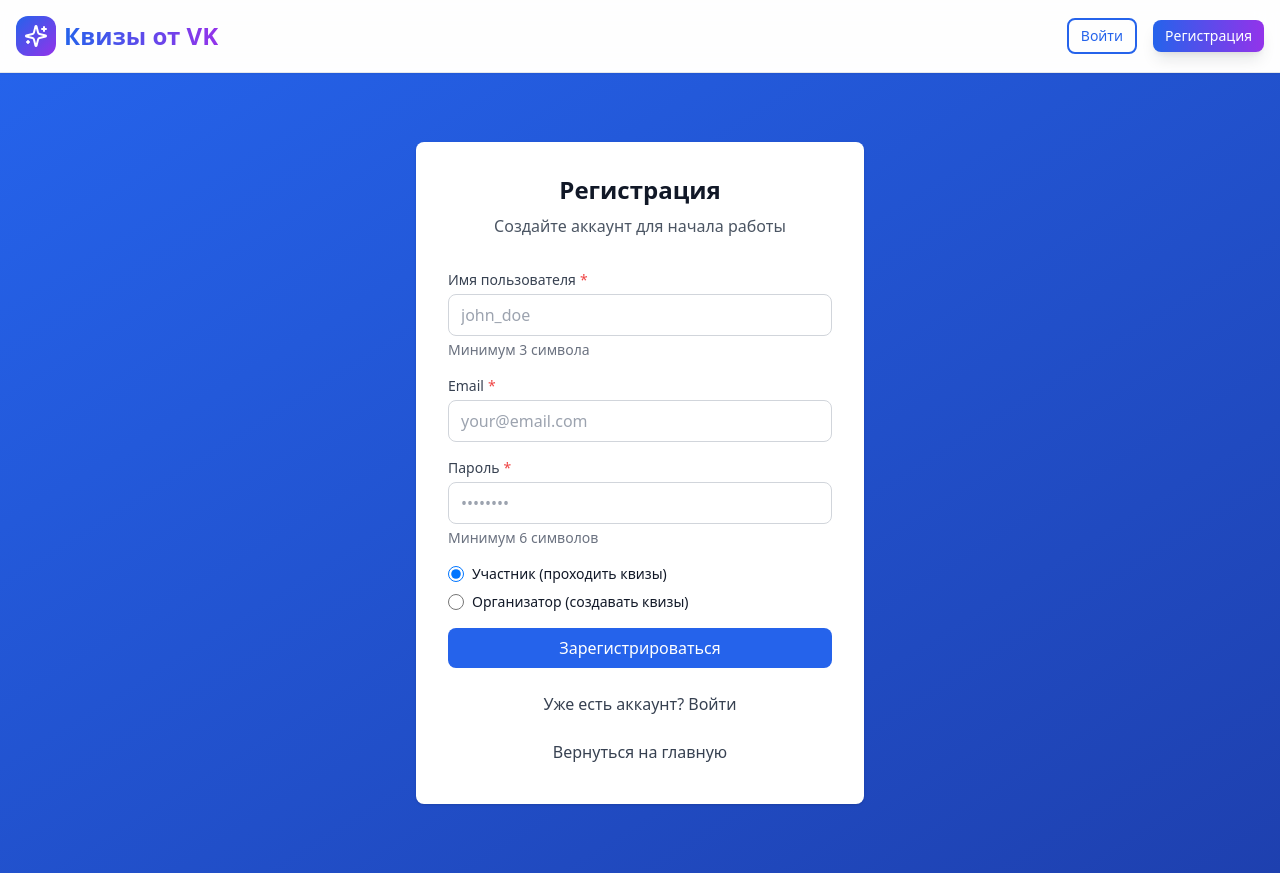
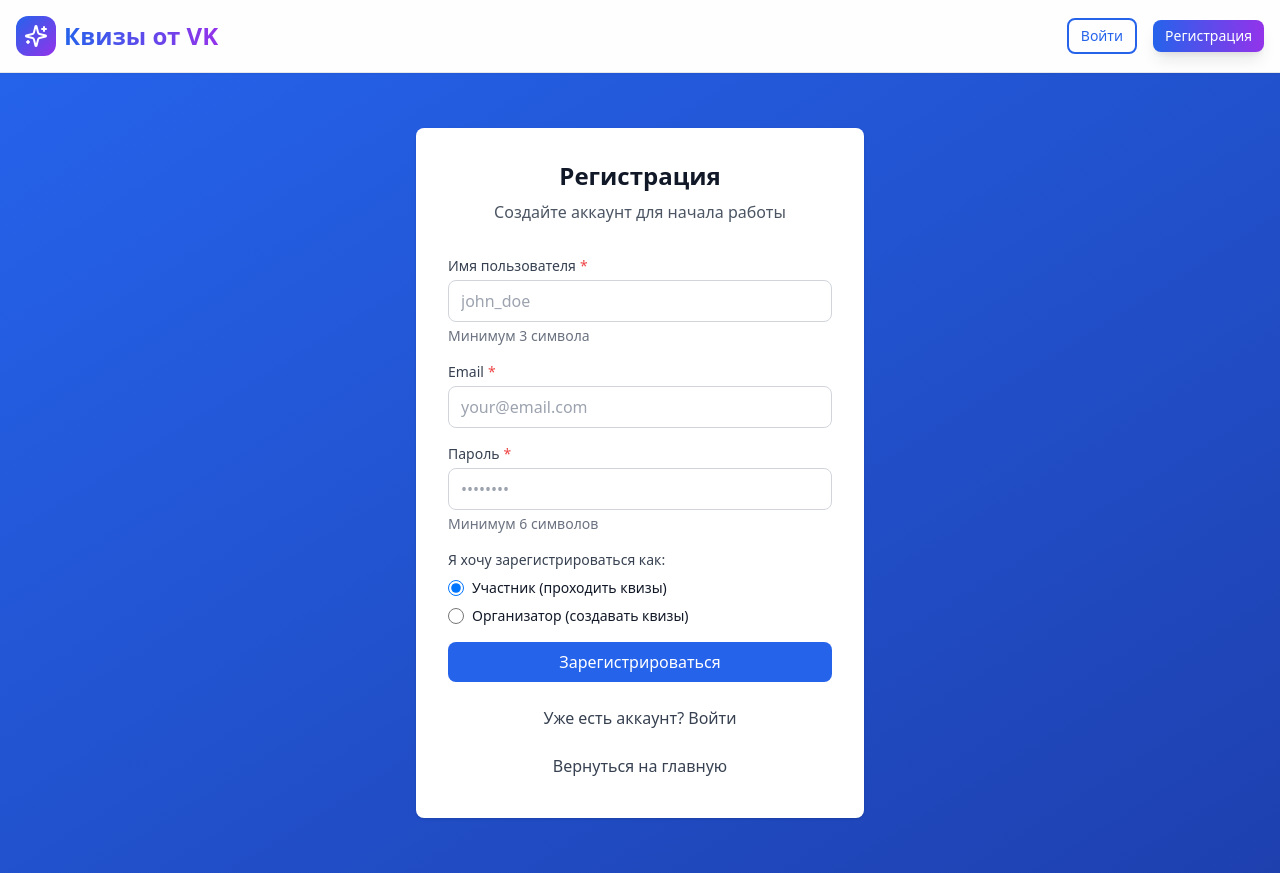
Before and after one commit to imka07/VK-Practice, a Next.js app: page /register in a window 1280 px wide. Built offline with nearby package versions, Linux system fonts and the light colour scheme; no server answers.

Commit message:
Add label prop to RadioGroup component

```diff
--- a/src/components/ui/Radio.tsx
+++ b/src/components/ui/Radio.tsx
@@ -42,11 +42,17 @@
 interface RadioGroupProps {
   children: React.ReactNode;
   className?: string;
+  label?: string;
 }
 
-export function RadioGroup({ children, className }: RadioGroupProps) {
+export function RadioGroup({ children, className, label }: RadioGroupProps) {
   return (
     <div className={cn('space-y-2', className)}>
+      {label && (
+        <label className="block text-sm font-medium text-gray-700 mb-2">
+          {label}
+        </label>
+      )}
       {children}
     </div>
   );
```
